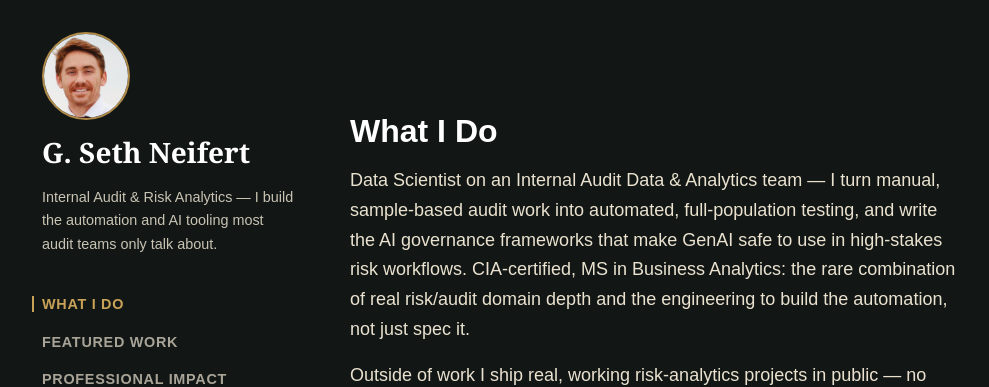
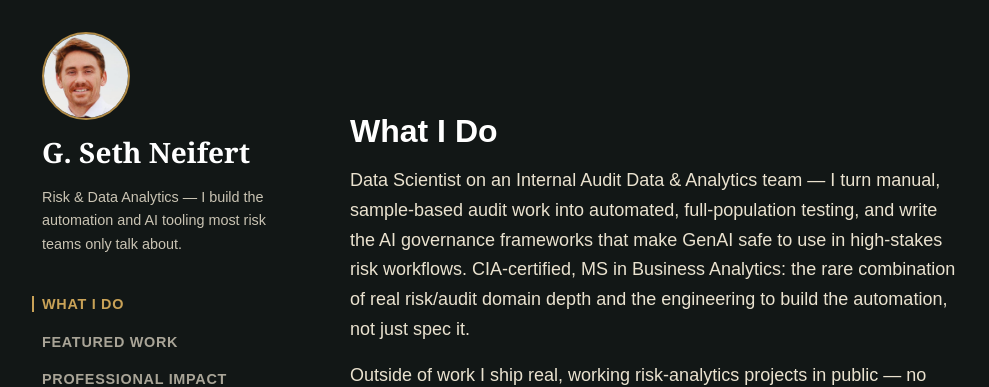
Before and after one commit to neifertg/neifertg.github.io, a Jekyll site: the page built from index.md, in a window 1280 px wide. Shown: the top 387 px of the page, without its empty margins (22-1011 px from the left). Built offline with Jekyll 4.4.1, drawn with Linux system fonts in a browser that asks for light colours.

Commit message:
Fix hardcoded sidebar tagline still reading Internal Audit & Risk Analytics
Missed this in the earlier positioning-broadening pass -- it's a
hardcoded string in the layout template, not in index.md or _config.yml
where the rest of the headline text lives. Matches the "Risk & Data
Analytics" wording used everywhere else now.

Co-Authored-By: Claude Sonnet 5 <noreply@anthropic.com>

```diff
--- a/_layouts/default.html
+++ b/_layouts/default.html
@@ -14,7 +14,7 @@
       <div class="sidebar-inner">
         <img class="profile-photo" src="{{ '/assets/profile.jpg' | relative_url }}" alt="Photo of G. Seth Neifert" width="88" height="88">
         <h1 class="site-name"><a href="{{ '/' | relative_url }}">{{ site.title }}</a></h1>
-        <p class="tagline">Internal Audit &amp; Risk Analytics — I build the automation and AI tooling most audit teams only talk about.</p>
+        <p class="tagline">Risk &amp; Data Analytics — I build the automation and AI tooling most risk teams only talk about.</p>
         <nav class="site-nav" aria-label="Section navigation">
           <ul>
             <li><a href="#what-i-do">What I Do</a></li>
```
